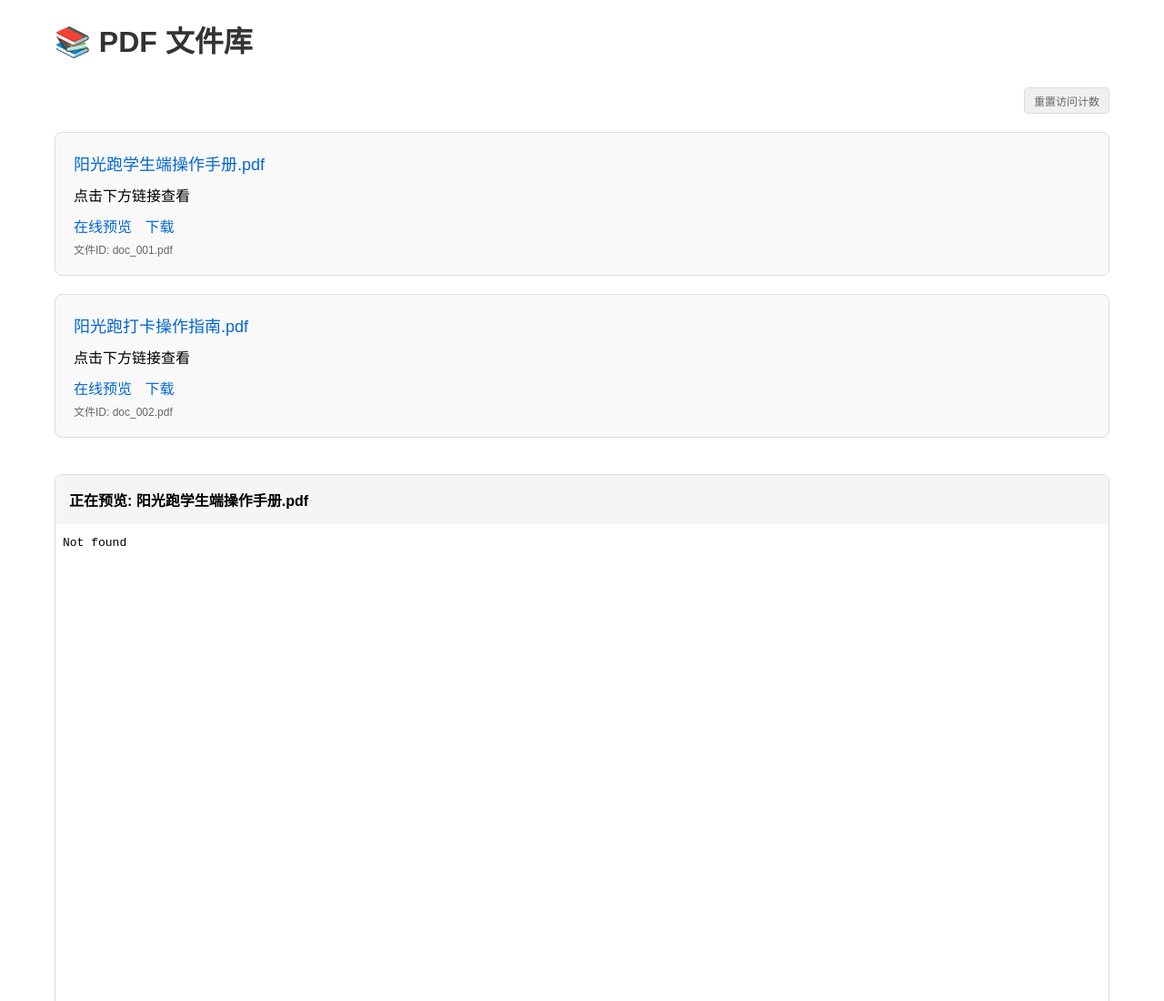
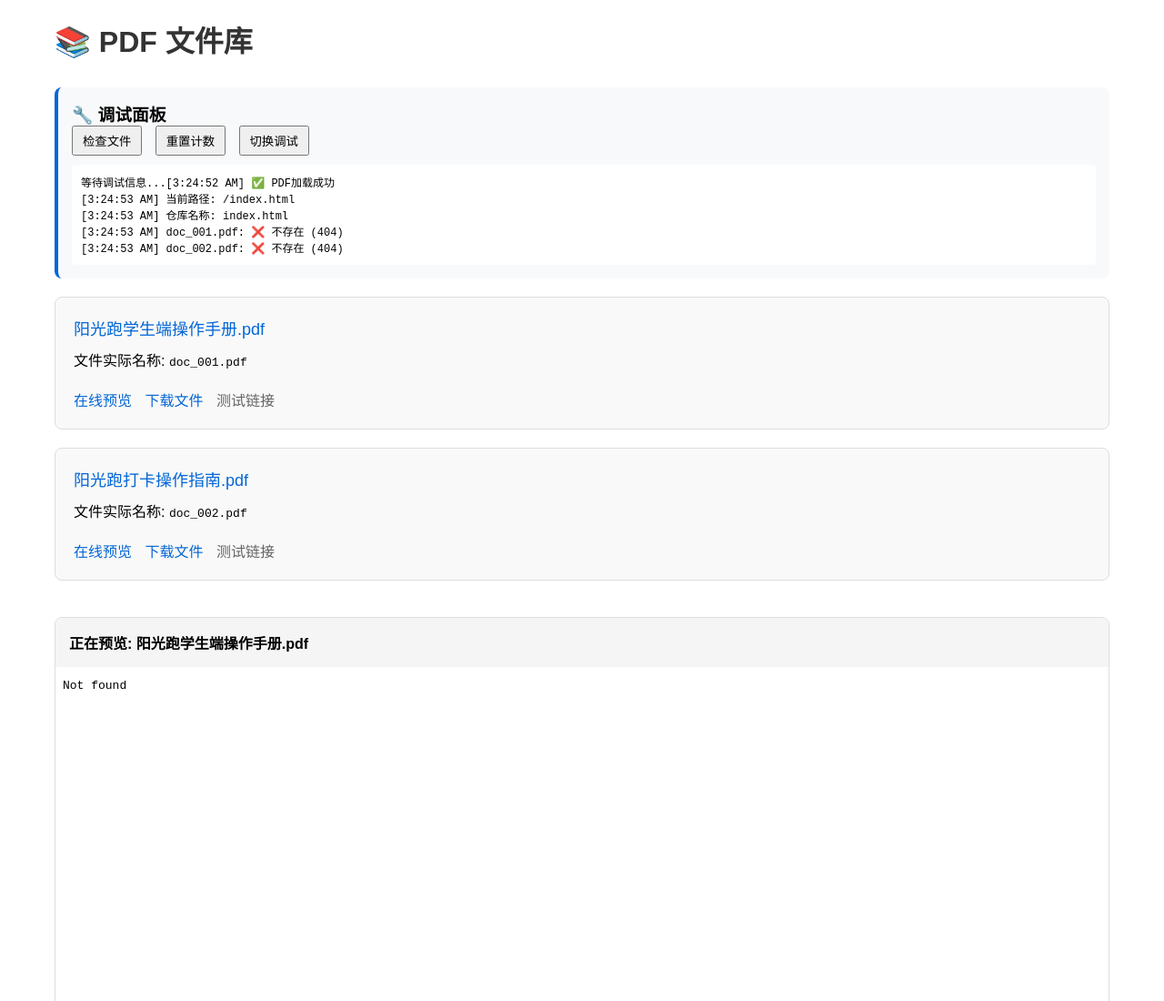
Before and after one commit to Yu-Z-H-create/Files-Storage, a plain HTML site: page index.html in a window 1280 px wide. Shown: the top 1100 px of the page at 91% size. Drawn offline with Linux system fonts and the light colour scheme; no server answers.

Commit message:
Update index.html

```diff
--- a/index.html
+++ b/index.html
@@ -33,27 +33,56 @@
         }
         .limit-message { color: #856404; margin-bottom: 10px; }
         .reset-info { font-size: 14px; color: #666; }
-        .hidden { display: none; }
+
+        /* 调试面板样式 */
+        .debug-panel {
+            background: #f8f9fa;
+            padding: 15px;
+            border-radius: 8px;
+            margin-bottom: 20px;
+            border-left: 4px solid #0366d6;
+        }
+        .debug-info {
+            font-family: monospace;
+            font-size: 12px;
+            background: #fff;
+            padding: 10px;
+            border-radius: 4px;
+            margin-top: 10px;
+            white-space: pre-wrap;
+        }
     </style>
 
     <script>
         // ==================== 访问频率限制配置 ====================
-        // 在这里修改限制参数
         const ACCESS_CONFIG = {
-            maxVisits: 10,          // 最大访问次数（2小时内）
-            timeWindow: 2,          // 时间窗口（小时）
-            enableLimit: true       // 是否启用限制（设为false可关闭限制）
+            maxVisits: 10,
+            timeWindow: 2,
+            enableLimit: true
         };
 
-        // ==================== 文件名映射表（保护真实文件名） ====================
-        // 这里的键是混淆后的文件名（实际存放在GitHub的文件名）
-        // 值是显示给用户的友好名称
+        // ==================== 文件名映射表 ====================
         const FILE_MAPPING = {
             "doc_001.pdf": "阳光跑学生端操作手册.pdf",
             "doc_002.pdf": "阳光跑打卡操作指南.pdf"
-            // 格式: "混淆文件名": "显示文件名"
-            // 你可以继续添加更多文件
         };
+
+        // ==================== 调试工具 ====================
+        window.enableDebug = true; // 设为 false 可关闭调试
+
+        function logDebug(...args) {
+            if (window.enableDebug) {
+                console.log('[DEBUG]', ...args);
+            }
+        }
+
+        // ==================== 文件路径处理 ====================
+        function getFileUrl(filename) {
+            // 处理中文文件名编码
+            const encodedName = encodeURI(filename);
+            logDebug('文件名处理:', filename, '→', encodedName);
+            return encodedName;
+        }
 
         // ==================== 访问频率限制逻辑 ====================
         function checkAccessLimit() {
@@ -63,25 +92,21 @@
             const storageKey = 'pdf_access_record';
             const timeWindowMs = ACCESS_CONFIG.timeWindow * 60 * 60 * 1000;
 
-            // 读取访问记录
             let record = JSON.parse(localStorage.getItem(storageKey) || '{"count":0,"firstAccess":0}');
 
-            // 如果是第一次访问或已超过时间窗口，重置计数
             if (record.firstAccess === 0 || (now - record.firstAccess) > timeWindowMs) {
                 record = { count: 1, firstAccess: now };
             } else {
                 record.count++;
             }
 
-            // 保存记录
             localStorage.setItem(storageKey, JSON.stringify(record));
+            logDebug('访问记录:', record);
 
-            // 检查是否超限
             if (record.count > ACCESS_CONFIG.maxVisits) {
                 const resetTime = new Date(record.firstAccess + timeWindowMs);
-                const remainingTime = Math.ceil((resetTime - now) / 60000); // 剩余分钟数
+                const remainingTime = Math.ceil((resetTime - now) / 60000);
 
-                // 显示限制信息
                 const limitHtml = `
                     <div class="access-limit">
                         <h3 class="limit-message">访问频率限制</h3>
@@ -98,64 +123,76 @@
             return true;
         }
 
-        // ==================== 初始化页面 ====================
-        function initPage() {
-            // 检查访问限制
-            if (!checkAccessLimit()) return;
-
-            // 显示文件列表
-            displayFileList();
-        }
-
         // ==================== 显示文件列表 ====================
         function displayFileList() {
             const pdfList = document.getElementById('pdfList');
-            const previewArea = document.getElementById('previewArea');
-            const previewTitle = document.getElementById('previewTitle');
-            const pdfViewer = document.getElementById('pdfViewer');
-
-            // 从映射表中获取文件列表（显示名称为键，混淆文件名为值）
             const fileEntries = Object.entries(FILE_MAPPING);
 
-            // 生成PDF列表（显示给用户的友好名称）
             fileEntries.forEach(([obfuscatedName, displayName], index) => {
+                const fileUrl = getFileUrl(obfuscatedName);
                 const div = document.createElement('div');
                 div.className = 'pdf-item';
                 div.innerHTML = `
                     <div class="pdf-title">${displayName}</div>
-                    <div>点击下方链接查看</div>
-                    <a href="#" class="pdf-link" onclick="showPDF('${obfuscatedName}', '${displayName}')">在线预览</a>
-                    <a href="${obfuscatedName}" class="pdf-link" target="_blank" style="margin-left:10px;">下载</a>
-                    <div style="font-size:12px; color:#666; margin-top:5px;">
-                        文件ID: ${obfuscatedName}
+                    <div>文件实际名称: <code>${obfuscatedName}</code></div>
+                    <div style="margin-top: 10px;">
+                        <a href="#" class="pdf-link" onclick="showPDF('${fileUrl}', '${displayName}')">在线预览</a>
+                        <a href="${fileUrl}" class="pdf-link" target="_blank" style="margin-left:10px;">下载文件</a>
+                        <a href="#" class="pdf-link" onclick="testFileLink('${fileUrl}'); return false;" style="margin-left:10px; color:#666;">测试链接</a>
                     </div>
                 `;
                 pdfList.appendChild(div);
             });
 
-            // 页面加载时默认显示第一个PDF
             if (fileEntries.length > 0) {
                 const [firstObfuscated, firstDisplay] = fileEntries[0];
-                showPDF(firstObfuscated, firstDisplay);
+                showPDF(getFileUrl(firstObfuscated), firstDisplay);
             }
 
-            // 显示访问次数信息
             showAccessInfo();
         }
 
         // ==================== 显示PDF预览 ====================
-        function showPDF(obfuscatedFilename, displayName) {
+        function showPDF(fileUrl, displayName) {
             const previewArea = document.getElementById('previewArea');
             const previewTitle = document.getElementById('previewTitle');
             const pdfViewer = document.getElementById('pdfViewer');
 
+            logDebug('加载PDF:', fileUrl);
             previewTitle.textContent = `正在预览: ${displayName}`;
-            pdfViewer.src = obfuscatedFilename; // 使用混淆后的文件名
+            pdfViewer.src = fileUrl;
             previewArea.style.display = 'block';
+
+            // 监听iframe加载状态
+            pdfViewer.onload = () => {
+                logDebug('PDF加载成功:', fileUrl);
+                updateDebugInfo('✅ PDF加载成功');
+            };
+
+            pdfViewer.onerror = (e) => {
+                logDebug('PDF加载失败:', fileUrl, e);
+                updateDebugInfo('❌ PDF加载失败，检查控制台');
+                previewTitle.innerHTML = `加载失败: ${displayName} <br><small style="color:red;">请检查文件名和路径</small>`;
+            };
+
             window.scrollTo({ top: document.body.scrollHeight, behavior: 'smooth' });
+            document.title = `预览: ${displayName} - PDF 文件库`;
+        }
 
-            // 更新页面标题
-            document.title = `预览: ${displayName} - PDF 文件库`;
+        // ==================== 测试文件链接 ====================
+        function testFileLink(fileUrl) {
+            const testResult = document.getElementById('testResult');
+            const xhr = new XMLHttpRequest();
+            xhr.open('HEAD', fileUrl);
+            xhr.onload = () => {
+                alert(`✅ 文件存在\n状态: ${xhr.status}\n大小: ${xhr.getResponseHeader('content-length')} 字节`);
+                updateDebugInfo(`✅ 文件检查: ${fileUrl} 存在 (${xhr.status})`);
+            };
+            xhr.onerror = () => {
+                alert(`❌ 文件不存在或无法访问\nURL: ${fileUrl}`);
+                updateDebugInfo(`❌ 文件检查: ${fileUrl} 不存在`);
+            };
+            xhr.send();
         }
 
         // ==================== 显示访问信息 ====================
@@ -189,27 +226,76 @@
             document.body.appendChild(infoDiv);
         }
 
-        // ==================== 重置访问计数（调试用） ====================
+        // ==================== 调试信息更新 ====================
+        function updateDebugInfo(message) {
+            const debugInfo = document.getElementById('debugInfo');
+            if (debugInfo) {
+                const time = new Date().toLocaleTimeString();
+                debugInfo.innerHTML += `[${time}] ${message}\n`;
+            }
+        }
+
+        // ==================== 重置访问计数 ====================
         function resetAccessCount() {
             localStorage.removeItem('pdf_access_record');
             alert('访问计数已重置，页面将刷新。');
             window.location.reload();
+        }
+
+        // ==================== 检查仓库结构 ====================
+        function checkRepoStructure() {
+            const currentPath = window.location.pathname;
+            const repoName = currentPath.split('/')[1] || '';
+            updateDebugInfo(`当前路径: ${currentPath}`);
+            updateDebugInfo(`仓库名称: ${repoName || '可能是根域名'}`);
+
+            // 测试文件是否存在
+            Object.keys(FILE_MAPPING).forEach(filename => {
+                const testUrl = getFileUrl(filename);
+                fetch(testUrl, { method: 'HEAD' })
+                    .then(res => {
+                        updateDebugInfo(`${filename}: ${res.ok ? '✅ 存在' : '❌ 不存在'} (${res.status})`);
+                    })
+                    .catch(() => {
+                        updateDebugInfo(`${filename}: ❌ 请求失败`);
+                    });
+            });
+        }
+
+        // ==================== 初始化页面 ====================
+        function initPage() {
+            if (!checkAccessLimit()) return;
+
+            // 添加调试面板
+            const debugPanel = document.createElement('div');
+            debugPanel.className = 'debug-panel';
+            debugPanel.innerHTML = `
+                <h3>🔧 调试面板</h3>
+                <div>
+                    <button onclick="checkRepoStructure()" style="padding:5px 10px; margin-right:10px;">检查文件</button>
+                    <button onclick="resetAccessCount()" style="padding:5px 10px; margin-right:10px;">重置计数</button>
+                    <button onclick="toggleDebug()" style="padding:5px 10px;">切换调试</button>
+                </div>
+                <div class="debug-info" id="debugInfo">等待调试信息...</div>
+            `;
+            document.body.insertBefore(debugPanel, document.querySelector('h1').nextSibling);
+
+            displayFileList();
+
+            // 延迟检查文件
+            setTimeout(checkRepoStructure, 1000);
+        }
+
+        function toggleDebug() {
+            window.enableDebug = !window.enableDebug;
+            alert('调试模式: ' + (window.enableDebug ? '开启' : '关闭'));
         }
     </script>
 </head>
 <body>
     <h1>📚 PDF 文件库</h1>
 
-    <!-- 重置按钮（调试用，正式使用时可以删除） -->
-    <div style="margin-bottom: 20px; text-align: right;">
-        <button onclick="resetAccessCount()" style="padding: 5px 10px; font-size: 12px; color: #666; background: #f0f0f0; border: 1px solid #ddd; border-radius: 4px; cursor: pointer;">
-            重置访问计数
-        </button>
-    </div>
-
-    <div class="pdf-list" id="pdfList">
-        <!-- 文件列表会通过JavaScript动态生成 -->
-    </div>
+    <div class="pdf-list" id="pdfList"></div>
 
     <div class="preview-container" id="previewArea" style="display:none;">
         <div class="preview-title" id="previewTitle"></div>
@@ -217,7 +303,6 @@
     </div>
 
     <script>
-        // 页面加载完成后初始化
         document.addEventListener('DOMContentLoaded', initPage);
     </script>
 </body>
```
